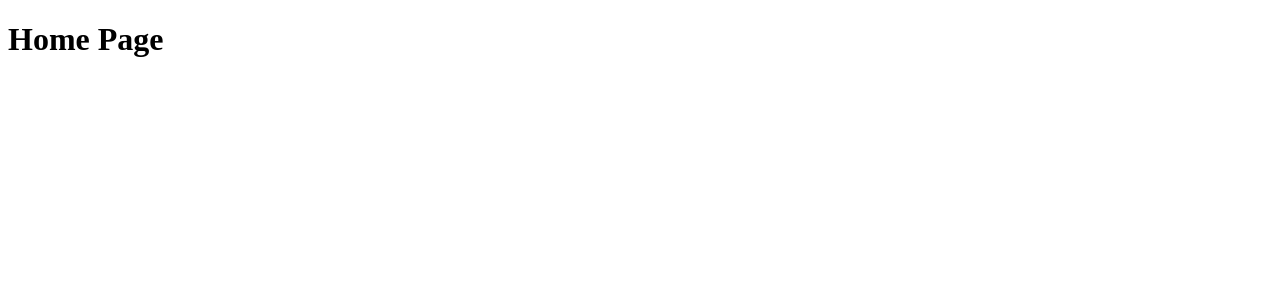
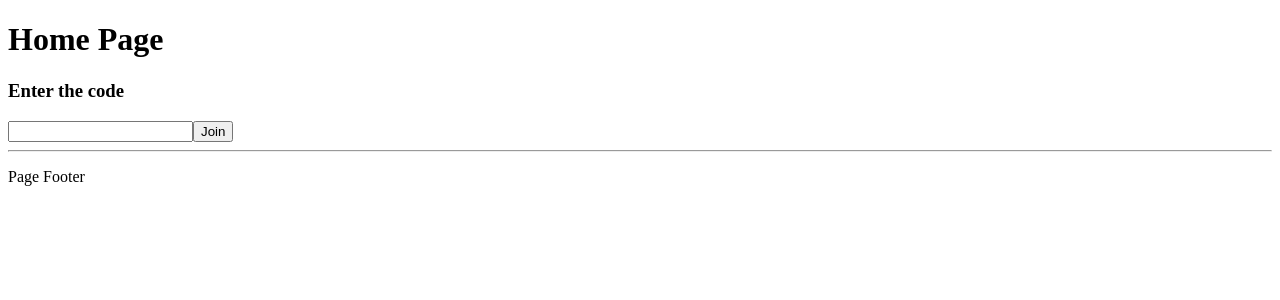
Before and after one commit to bdfries/presentation, a React (Create React App) app: page / in a window 1280 px wide. Shown: the top 300 px of the page. Built offline with nearby package versions, Linux system fonts and the light colour scheme.

Commit message:
Creating Page Footer Component and adding Basic Home Page Content

```diff
--- /dev/null
+++ b/src/components/PageFooter.tsx
@@ -0,0 +1,9 @@
+const PageFooter = (): JSX.Element =>
+    (
+        <footer>
+            <hr />
+            <p>Page Footer</p>
+        </footer>
+    );
+
+export default PageFooter;
--- a/src/layouts/DefaultLayout.tsx
+++ b/src/layouts/DefaultLayout.tsx
@@ -1,3 +1,5 @@
+import PageFooter from '../components/PageFooter';
+
 type DefaultLayoutProps = {
     children: React.ReactNode;
 };
@@ -6,6 +8,7 @@ const DefaultLayout = ({ children }: DefaultLayoutProps): JSX.Element =>
     (
         <>
             {children}
+            <PageFooter />
         </>
     );
 
--- a/src/pages/HomePage.tsx
+++ b/src/pages/HomePage.tsx
@@ -4,6 +4,9 @@ const HomePage = (): JSX.Element =>
     (
         <DefaultLayout>
             <h1>Home Page</h1>
+            <h3>Enter the code</h3>
+            <input type="text" />
+            <button>Join</button>
         </DefaultLayout>
     );
 
```
